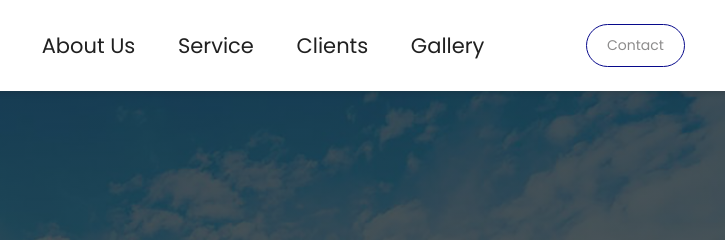
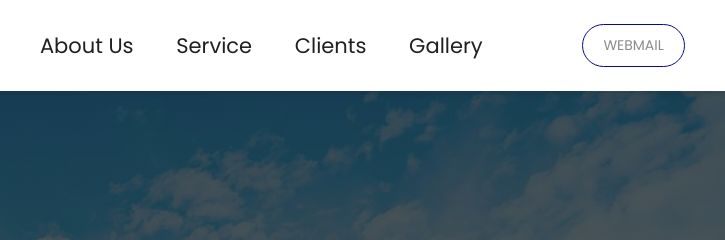
Before and after one commit to dinero-victor/maritime, a plain HTML site: page maritime-site/index.html in a window 1280 px wide. Shown: the top 240 px of the page, 480-1205 px from the left. Drawn offline with nearby package versions, Linux system fonts and the light colour scheme.

Commit message:
Add files via upload

```diff
--- a/maritime-site/index.html
+++ b/maritime-site/index.html
@@ -52,8 +52,8 @@
         >
       </nav>
       <div class="row">
-        <a data-aos="fade-up" data-aos-delay="600" href="#book-form" class="btn"
-          >Contact</a
+        <a data-aos="fade-up" data-aos-delay="600" href="http://webmail.sylvangelmaritime.com/" class="btn"
+          >WEBMAIL</a
         >
       </div>
     </header>
@@ -125,7 +125,7 @@
 
     <section class="about" id="about">
       <div class="video-container" data-aos="fade-right" data-aos-delay="300">
-        <video src="images/marine-video.mp4" muted autoplay loop class="video/mp4">this vidoe is not here</video>
+        <video src="images/video-m.mp4" muted autoplay loop class="video/mp4"></video>
       </div>
 
       <div class="content" data-aos="fade-left" data-aos-delay="400">
```
